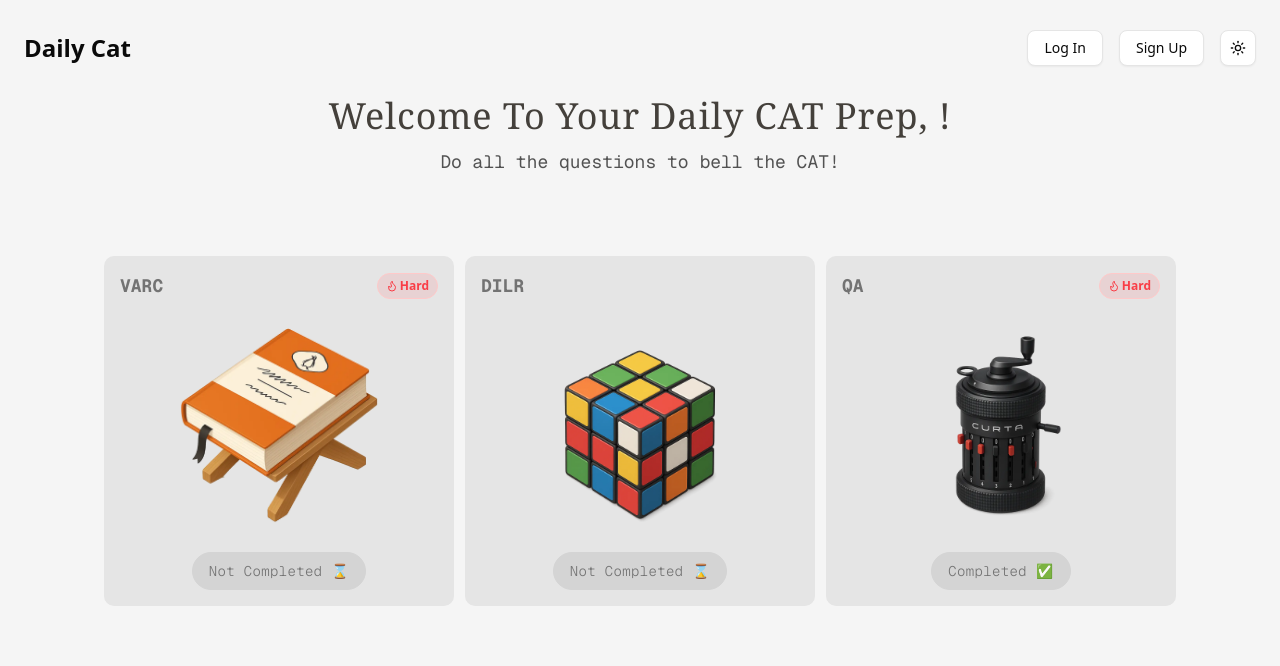
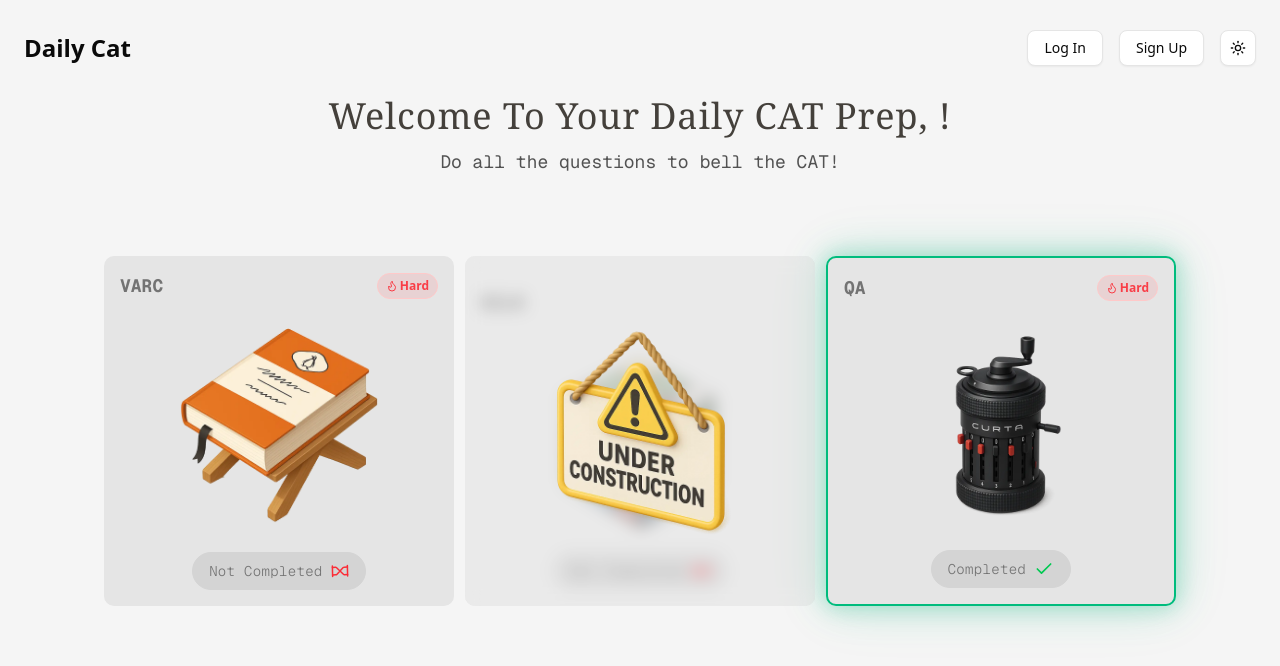
Before and after one commit to ApurvP13/daily-cat, a Next.js app: page /dashboard in a window 1280 px wide. Shown: the top 666 px of the page. Built offline with nearby package versions, Linux system fonts and the light colour scheme; no server answers.

Commit message:
animated the emojis, added coming soon overlay, and tooltips

```diff
--- a/app/components/section-card.tsx
+++ b/app/components/section-card.tsx
@@ -1,5 +1,12 @@
 import { Flame } from "lucide-react";
 import React from "react";
+import { Checkmark } from "@/components/svgs/checkmark";
+import { HourglassIcon } from "@/components/ui/hourglass";
+import {
+  Tooltip,
+  TooltipContent,
+  TooltipTrigger,
+} from "@/components/ui/tooltip";
 
 interface sectionCardProps {
   sectionName: string;
@@ -7,6 +14,7 @@ interface sectionCardProps {
   completed: boolean;
   onClick: () => void;
   hard: boolean;
+  comingSoon?: boolean;
 }
 
 const SectionCard = ({
@@ -15,12 +23,33 @@ const SectionCard = ({
   completed,
   onClick,
   hard,
+  comingSoon,
 }: sectionCardProps) => {
   return (
     <div
-      className="size-[350px] bg-neutral-200 dark:bg-neutral-800 hover:shadow-xl hover:shadow-neutral-500/10 dark:hover:shadow-neutral-400/10 transition-all duration-300 ease-in-out rounded-lg flex flex-col items-center justify-between p-4"
+      className={`size-[350px] relative bg-neutral-200 dark:bg-neutral-800 hover:shadow-xl hover:shadow-neutral-500/10 dark:hover:shadow-neutral-400/10 transition-all duration-300 ease-in-out rounded-lg flex flex-col items-center justify-between p-4 ${
+        completed
+          ? "border-2 border-emerald-500 shadow-[0_0_20px_rgba(16,185,129,0.3),0_0_40px_rgba(16,185,129,0.2),0_0_60px_rgba(16,185,129,0.1)]"
+          : ""
+      } ${comingSoon && "cursor-not-allowed"}`}
       onClick={onClick}
     >
+      {comingSoon && (
+        <Tooltip>
+          <TooltipTrigger>
+            <div className="absolute inset-0 backdrop-blur-sm bg-neutral-100/30 rounded-lg flex items-center justify-center z-10">
+              <img
+                src="/construction-logo.webp"
+                alt="Construction"
+                className="size-[250px]"
+              />
+            </div>
+          </TooltipTrigger>
+          <TooltipContent>
+            <p>Coming Soon</p>
+          </TooltipContent>
+        </Tooltip>
+      )}
       <div className="flex w-full justify-between  items-center">
         <div className="text-lg font-mono uppercase text-neutral-500 dark:text-neutral-100 font-bold">
           {sectionName}
@@ -32,9 +61,17 @@ const SectionCard = ({
           </span>
         )}
       </div>
-      <div className="">{Logo}</div>
-      <div className="text-sm tracking-wide font-mono font-light border border-neutral-300 dark:border-neutral-400 rounded-full bg-neutral-300 dark:bg-neutral-600/50 text-neutral-500  dark:text-neutral-100 px-4 py-2 text-center">
-        {completed ? "Completed ✅" : "Not Completed ⌛️"}
+      <div className={`${comingSoon && "opacity-50 grayscale-50"}`}>{Logo}</div>
+      <div className="text-sm tracking-wide font-mono font-light border border-neutral-300 dark:border-neutral-400 rounded-full bg-neutral-300 dark:bg-neutral-600/50 text-neutral-500  dark:text-neutral-100 px-4 py-2 text-center flex items-center gap-2 justify-center">
+        {completed ? (
+          <>
+            Completed <Checkmark className="size-5 text-green-500" />
+          </>
+        ) : (
+          <div className="flex items-center justify-center gap-2">
+            Not Completed <HourglassIcon size={18} className="text-red-500" />
+          </div>
+        )}
       </div>
     </div>
   );
--- a/app/dashboard/page.tsx
+++ b/app/dashboard/page.tsx
@@ -12,7 +12,7 @@ export default function Dashboard() {
           Welcome To Your Daily CAT Prep,{" "}
           <span className="text-orange-300">{user?.firstName}</span>!
         </div>
-        <div className="text-base text-neutral-600 text-lg font-mono text-center mt-3">
+        <div className=" text-neutral-600 text-lg font-mono text-center mt-3">
           Do all the questions to bell the CAT!
         </div>
       </div>
@@ -44,6 +44,7 @@ export default function Dashboard() {
           completed={false}
           onClick={() => {}}
           hard={false}
+          comingSoon={true}
         />
         <SectionCard
           sectionName="Qa"
--- /dev/null
+++ b/components/svgs/checkmark.tsx
@@ -0,0 +1,28 @@
+import React from "react";
+
+export const Checkmark = ({ className = "" }: { className?: string }) => {
+  return (
+    <svg
+      xmlns="http://www.w3.org/2000/svg"
+      width="100"
+      height="100"
+      viewBox="0 0 24 24"
+      fill="none"
+      stroke="currentColor"
+      strokeWidth="2"
+      strokeLinecap="round"
+      strokeLinejoin="round"
+      className={className}
+    >
+      <path d="M4 12 9 17L20 6">
+        <animate
+          attributeName="stroke-dasharray"
+          from="0 100"
+          to="100 0"
+          dur="1.5s"
+          repeatCount="indefinite"
+        />
+      </path>
+    </svg>
+  );
+};
--- /dev/null
+++ b/components/ui/hourglass.tsx
@@ -0,0 +1,57 @@
+"use client";
+
+import type { HTMLAttributes } from "react";
+import { motion } from "motion/react";
+
+import { cn } from "@/lib/utils";
+
+interface HourglassIconProps extends HTMLAttributes<HTMLDivElement> {
+  size?: number;
+}
+
+const HourglassIcon = ({
+  className,
+  size = 28,
+  ...props
+}: HourglassIconProps) => {
+  return (
+    <div className={cn(className)} {...props}>
+      <svg
+        xmlns="http://www.w3.org/2000/svg"
+        width={size}
+        height={size}
+        viewBox="0 0 24 24"
+        fill="none"
+        stroke="currentColor"
+        strokeWidth="2"
+        strokeLinecap="round"
+        strokeLinejoin="round"
+      >
+        <motion.g
+          animate={{
+            rotate: [0, 180, 180, 0, 0],
+          }}
+          transition={{
+            duration: 3,
+            repeat: Infinity,
+            repeatDelay: 0,
+            times: [0, 0.33, 0.66, 0.99, 1],
+            ease: "easeInOut",
+          }}
+          style={{
+            transformOrigin: "12px 12px",
+          }}
+        >
+          <path d="M5 22h14" />
+          <path d="M5 2h14" />
+          <path d="M17 22v-4.172a2 2 0 0 0-.586-1.414L12 12l-4.414 4.414A2 2 0 0 0 7 17.828V22" />
+          <path d="M7 2v4.172a2 2 0 0 0 .586 1.414L12 12l4.414-4.414A2 2 0 0 0 17 6.172V2" />
+        </motion.g>
+      </svg>
+    </div>
+  );
+};
+
+HourglassIcon.displayName = "HourglassIcon";
+
+export { HourglassIcon };
--- a/components/ui/theme-toggle.tsx
+++ b/components/ui/theme-toggle.tsx
@@ -17,7 +17,11 @@ export function ModeToggle() {
   return (
     <DropdownMenu>
       <DropdownMenuTrigger asChild>
-        <Button variant="outline" size="icon">
+        <Button
+          variant="outline"
+          size="icon"
+          className="active:scale-95 transition-all duration-300"
+        >
           <Sun className="h-[1.2rem] w-[1.2rem] scale-100 rotate-0 transition-all dark:scale-0 dark:-rotate-90" />
           <Moon className="absolute h-[1.2rem] w-[1.2rem] scale-0 rotate-90 transition-all dark:scale-100 dark:rotate-0" />
           <span className="sr-only">Toggle theme</span>
--- /dev/null
+++ b/components/ui/tooltip.tsx
@@ -0,0 +1,61 @@
+"use client"
+
+import * as React from "react"
+import * as TooltipPrimitive from "@radix-ui/react-tooltip"
+
+import { cn } from "@/lib/utils"
+
+function TooltipProvider({
+  delayDuration = 0,
+  ...props
+}: React.ComponentProps<typeof TooltipPrimitive.Provider>) {
+  return (
+    <TooltipPrimitive.Provider
+      data-slot="tooltip-provider"
+      delayDuration={delayDuration}
+      {...props}
+    />
+  )
+}
+
+function Tooltip({
+  ...props
+}: React.ComponentProps<typeof TooltipPrimitive.Root>) {
+  return (
+    <TooltipProvider>
+      <TooltipPrimitive.Root data-slot="tooltip" {...props} />
+    </TooltipProvider>
+  )
+}
+
+function TooltipTrigger({
+  ...props
+}: React.ComponentProps<typeof TooltipPrimitive.Trigger>) {
+  return <TooltipPrimitive.Trigger data-slot="tooltip-trigger" {...props} />
+}
+
+function TooltipContent({
+  className,
+  sideOffset = 0,
+  children,
+  ...props
+}: React.ComponentProps<typeof TooltipPrimitive.Content>) {
+  return (
+    <TooltipPrimitive.Portal>
+      <TooltipPrimitive.Content
+        data-slot="tooltip-content"
+        sideOffset={sideOffset}
+        className={cn(
+          "bg-foreground text-background animate-in fade-in-0 zoom-in-95 data-[state=closed]:animate-out data-[state=closed]:fade-out-0 data-[state=closed]:zoom-out-95 data-[side=bottom]:slide-in-from-top-2 data-[side=left]:slide-in-from-right-2 data-[side=right]:slide-in-from-left-2 data-[side=top]:slide-in-from-bottom-2 z-50 w-fit origin-(--radix-tooltip-content-transform-origin) rounded-md px-3 py-1.5 text-xs text-balance",
+          className
+        )}
+        {...props}
+      >
+        {children}
+        <TooltipPrimitive.Arrow className="bg-foreground fill-foreground z-50 size-2.5 translate-y-[calc(-50%_-_2px)] rotate-45 rounded-[2px]" />
+      </TooltipPrimitive.Content>
+    </TooltipPrimitive.Portal>
+  )
+}
+
+export { Tooltip, TooltipTrigger, TooltipContent, TooltipProvider }
--- a/package.json
+++ b/package.json
@@ -12,9 +12,11 @@
     "@clerk/nextjs": "^6.36.0",
     "@radix-ui/react-dropdown-menu": "^2.1.16",
     "@radix-ui/react-slot": "^1.2.4",
+    "@radix-ui/react-tooltip": "^1.2.8",
     "class-variance-authority": "^0.7.1",
     "clsx": "^2.1.1",
     "lucide-react": "^0.556.0",
+    "motion": "^12.23.26",
     "next": "16.0.7",
     "next-themes": "^0.4.6",
     "react": "19.2.0",
```
Also changed, not shown: public/construction-logo.webp (added), 1 other file (tests, documents, lock files or other folders).
